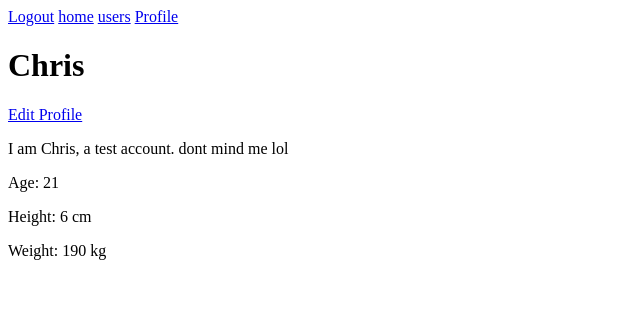
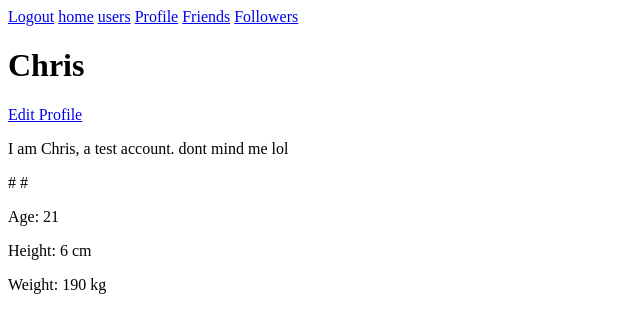
Before and after one commit to BigDaddy57/GetFit, a Django app: page /user/11/ in a window 1280 px wide. Shown: the top 333 px of the page, without its empty margins (0-640 px from the left). Run offline with Django 4.2, Linux system fonts and the light colour scheme; a user stored in the database is signed in; data comes from the database, SQL or seed files in the repository; both versions use the stored data as it was after the commit.

Commit message:
models.py

```diff
--- a/GetFit/models.py
+++ b/GetFit/models.py
@@ -4,9 +4,14 @@ from django.contrib.auth.models import User
 
 class UserProfile(models.Model):
     user = models.OneToOneField(User, on_delete=models.CASCADE)
-    profile_picture = models.ImageField(upload_to='profile_pictures', blank=True)
-    bio = models.TextField(blank=True)
-    age = models.PositiveIntegerField(blank=True, null=True)
-    height = models.PositiveIntegerField(blank=True, null=True)
-    weight = models.PositiveIntegerField(blank=True, null=True)
-    goals = models.TextField(blank=True)
+    profile_picture = models.ImageField(upload_to='profile_pics/', null=True, blank=True)
+    bio = models.CharField(max_length=500, null=True, blank=True)
+    age = models.PositiveIntegerField(null=True, blank=True)
+    height = models.PositiveIntegerField(null=True, blank=True)
+    weight = models.PositiveIntegerField(null=True, blank=True)
+    goals = models.CharField(max_length=500, null=True, blank=True)
+    followers = models.ManyToManyField(User, related_name='following', blank=True)
+    friends = models.ManyToManyField(User, related_name='friends', blank=True)
+
+    def __str__(self):
+        return self.user.username
--- a/GetFit/templates/base.html
+++ b/GetFit/templates/base.html
@@ -14,6 +14,8 @@
     <a href="{% url 'index' %}">home</a>
     <a href="{% url 'user_list' %}">users</a>
     <a href="{% url 'user_profile' user.id %}">Profile</a>
+    <a class="nav-link" href="{% url 'friends' user.id %}">Friends</a>
+    <a class="nav-link" href="{% url 'followers' user.id %}">Followers</a>
   {% else %}
       <a href="{% url 'login' %}">Login</a>
       <a href="{% url 'register' %}">Register</a>
--- a/GetFit/templates/pages/user_profile.html
+++ b/GetFit/templates/pages/user_profile.html
@@ -8,6 +8,8 @@
   {% endif %}
   {% if profile.bio %}
     <p>{{ profile.bio }}</p>
+    {% url 'GetFit:followers' user.id %}
+    {% url 'GetFit:friends' user.id %}
   {% endif %}
   {% if profile.age %}
     <p>Age: {{ profile.age }}</p>
--- a/GetFit/views.py
+++ b/GetFit/views.py
@@ -65,3 +65,13 @@ def edit_profile(request, user_id):
     else:
         form = UserProfileForm(instance=user.userprofile)
     return render(request, 'pages/edit_profile.html', {'form': form})
+
+def followers_view(request, user_id):
+    user_profile = get_object_or_404(UserProfile, user_id=user_id)
+    followers = User.objects.filter(id__in=user_profile.followers.all())
+    return render(request, 'followers.html', {'followers': followers})
+
+def friends_view(request, user_id):
+    user_profile = get_object_or_404(UserProfile, user_id=user_id)
+    friends = User.objects.filter(id__in=user_profile.friends.all())
+    return render(request, 'friends.html', {'friends': friends})
--- a/GetFit_Project/urls.py
+++ b/GetFit_Project/urls.py
@@ -24,7 +24,7 @@ from django.contrib.auth import views as auth_views
 from GetFit.views import user_profile
 
 
-
+app_name = 'GetFit'
 
 urlpatterns = [
     path('admin/', admin.site.urls),
@@ -36,5 +36,6 @@ urlpatterns = [
     path('register/', RegisterView.as_view(), name='register'),
     path('user/<int:user_id>/', views.user_profile, name='user_profile'),
     path('user/<int:user_id>/edit/', views.edit_profile, name='edit_profile'),
-
+    path('followers/<int:user_id>/', views.followers_view, name='followers'),
+    path('friends/<int:user_id>/', views.friends_view, name='friends'),
 ]
```
Also changed, not shown: GetFit/templates/followers.html (added, +13 -0 lines), GetFit/templates/friends.html (added, +13 -0 lines), GetFit/forms.py (line endings or trailing spaces), GetFit/migrations/0004_userprofile_instagram_link_userprofile_twitter_link.py (added), GetFit/migrations/0005_rename_instagram_link_userprofile_instagram_and_more.py (added), GetFit/migrations/0006_rename_instagram_userprofile_instagram_link_and_more.py (added), GetFit/migrations/0007_remove_userprofile_instagram_link_and_more.py (added), db.sqlite3.
